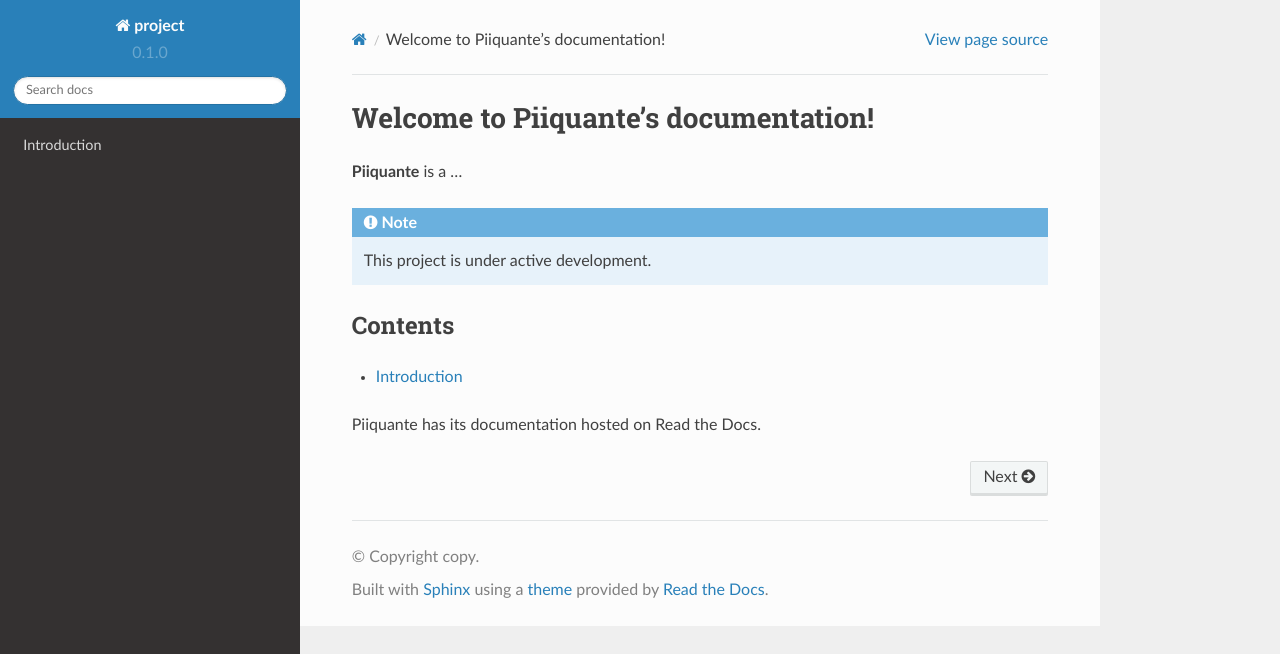
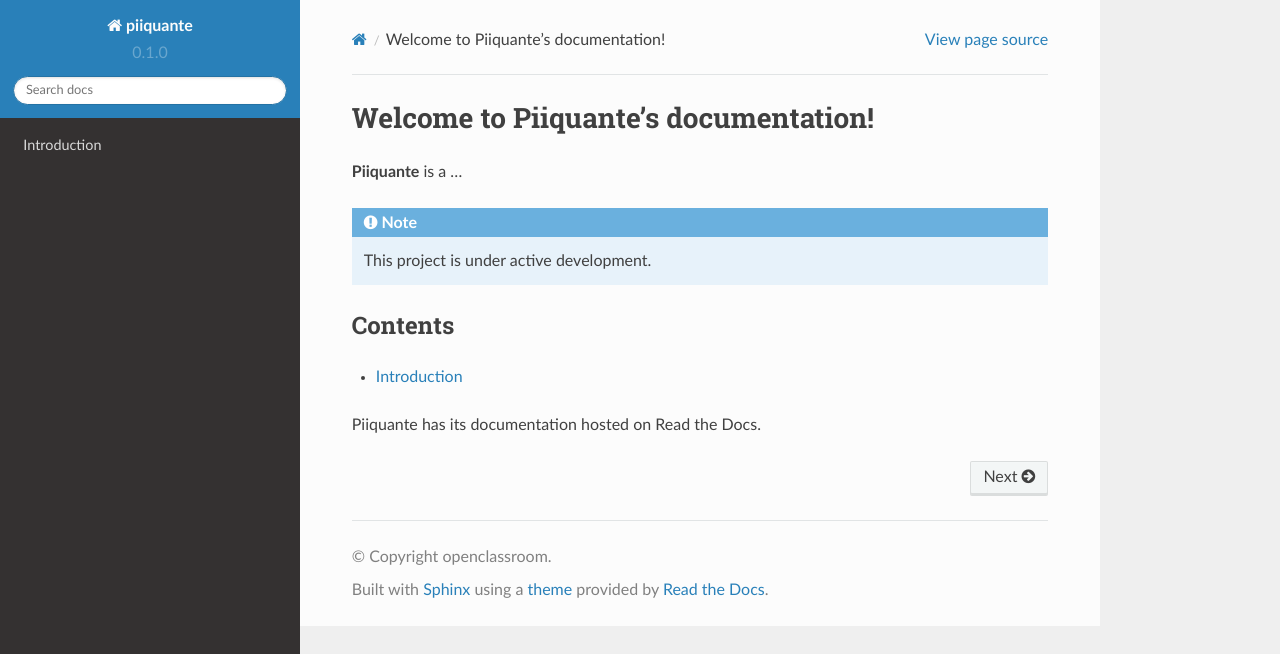
Before and after one commit to anthony-mini/Mini_Anthony_6_05-08-2022, a Sphinx documentation site: the page built from docs/source/index.rst, in a window 1280 px wide. Shown: the top 654 px of the page. Built offline with Sphinx 7.4.7 and the Read the Docs theme 2.0.0, drawn with Linux system fonts in a browser that asks for light colours.

```diff
--- a/docs/source/conf.py
+++ b/docs/source/conf.py
@@ -2,9 +2,9 @@
 
 # -- Project information
 
-project = 'project'
-copyright = 'copy'
-author = 'author'
+project = 'piiquante'
+copyright = 'openclassroom'
+author = 'anthony mini'
 
 release = '0.1'
 version = '0.1.0'
```
